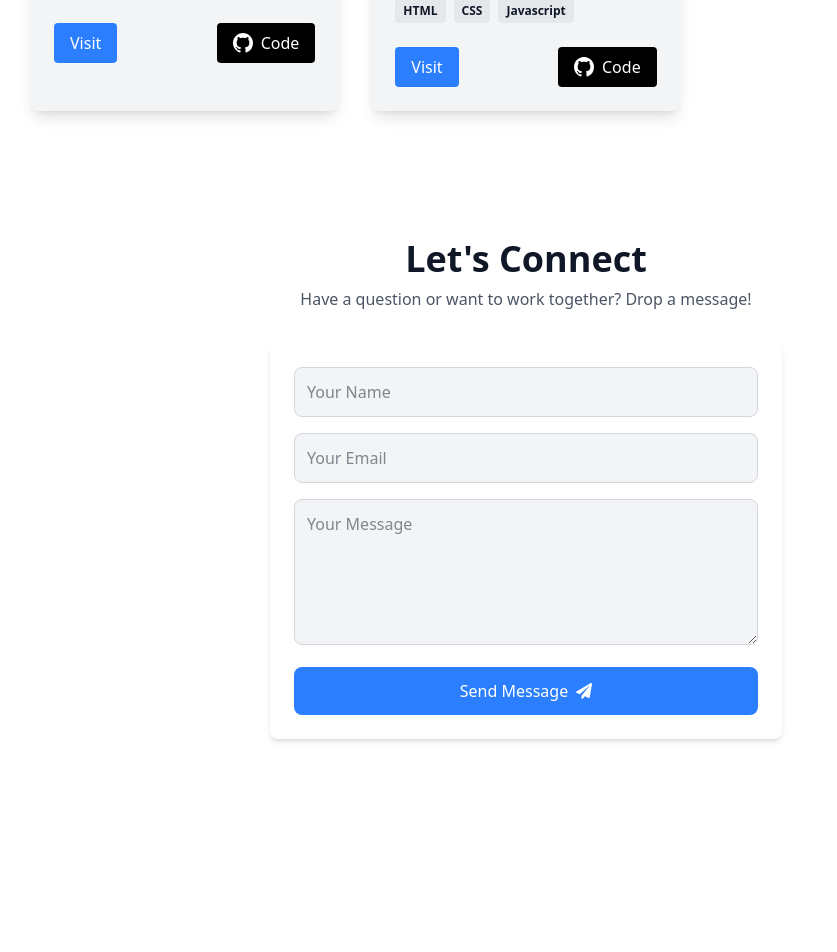
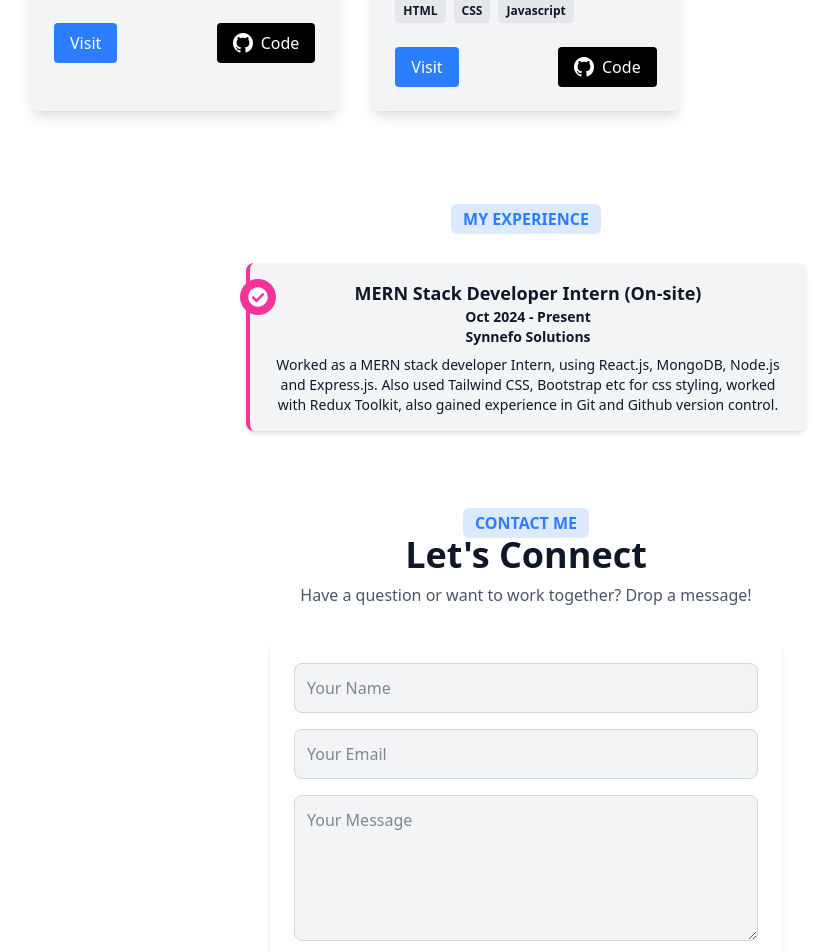
Before and after one commit to Athulya0001/Portfolio, a React (Vite) app: page / in a window 1280 px wide. Shown: the part 2479-3431 px from the top of the page, without its empty margins (114-951 px from the left). Before the commit the page ends 3282 px from the top, so only its background shows below. Built offline with nearby package versions, Linux system fonts and the light colour scheme.

Commit message:
Experenice section

```diff
--- a/src/App.jsx
+++ b/src/App.jsx
@@ -6,6 +6,7 @@ import Projects from './components/Projects/Projects'
 import Navbar from './components/Navbar/Navbar'
 import { ThemeContext } from './Context/ThemeContext'
 import Contact from './components/Contact/Contact'
+import Experience from './components/Experience/Experience'
 
 const App = () => {
   const { darkMode } = useContext(ThemeContext)
@@ -16,6 +17,7 @@ const App = () => {
         <Home />
         <About />
         <Projects/>
+        <Experience/>
         <Contact/>
       </div>
     </div>
--- a/src/components/Contact/Contact.jsx
+++ b/src/components/Contact/Contact.jsx
@@ -5,12 +5,20 @@ import { FaPaperPlane } from "react-icons/fa";
 import { ThemeContext } from "../../Context/ThemeContext";
 
 const Contact = () => {
-  const [state, handleSubmit] = useForm("https://formspree.io/f/mjkyowqv");
+  const [state, handleSubmit] = useForm("mjkyowqv");
   const { darkMode } = useContext(ThemeContext);
 
   return (
     <section id="contact" className="py-16 px-6 md:px-12 lg:px-20 transition-colors">
       <div className="text-center">
+        <span
+                  className={`uppercase font-semibold px-3 py-1 rounded-md transition-colors ${darkMode
+                      ? "text-blue-300 bg-blue-900"
+                      : "text-blue-500 bg-blue-100"
+                    }`}
+                >
+                  Contact Me
+                </span>
         <h2 className="text-3xl md:text-4xl font-bold">Let's Connect</h2>
         <p className="mt-2 text-gray-600 dark:text-gray-300">
           Have a question or want to work together? Drop a message!
--- /dev/null
+++ b/src/components/Experience/Experience.jsx
@@ -0,0 +1,57 @@
+import { useState, useContext } from "react";
+import { motion } from "framer-motion";
+import { FaCheckCircle } from "react-icons/fa";
+import { ThemeContext } from "../../Context/ThemeContext";
+
+const steps = [
+  {
+    title: "MERN Stack Developer Intern (On-site)",
+    duration: "Oct 2024 - Present",
+    companyName: "Synnefo Solutions",
+    description:
+      "Worked as a MERN stack developer Intern, using React.js, MongoDB, Node.js and Express.js. Also used Tailwind CSS, Bootstrap etc for css styling, worked with Redux Toolkit, also gained experience in Git and Github version control."
+  }
+];
+
+const Experience = () => {
+  const { darkMode } = useContext(ThemeContext);
+
+  return (
+    <div className={`p-4 text-center ${darkMode ? " text-gray-100" : " text-gray-900"}`} id="experience">
+      <div className="py-4">
+        <span
+          className={`uppercase font-semibold px-3 py-1 rounded-md transition-colors ${darkMode
+              ? "text-blue-300 bg-blue-900"
+              : "text-blue-500 bg-blue-100"
+            }`}
+        >
+          My Experience
+        </span>
+      </div>
+
+      <div className="flex justify-center">
+        <div className="w-full md:w-4/5 lg:w-1/2">
+          {steps.map((step, index) => (
+            <motion.div
+              key={index}
+              className={`mt-4 p-4 shadow-md rounded-lg border-l-4 relative ${darkMode ? "bg-gray-900 border-pink-500" : "bg-gray-100 border-pink-500"}`}
+              initial={{ opacity: 0, x: -50 }}
+              animate={{ opacity: 1, x: 0 }}
+              transition={{ duration: 0.5, delay: index * 0.2 }}
+            >
+              <div className="absolute top-4 left-[-10px] bg-pink-500 text-white p-2 rounded-full">
+                <FaCheckCircle size={20} />
+              </div>
+              <h3 className="text-lg font-bold">{step.title}</h3>
+              <p className="text-sm font-semibold">{step.duration}</p>
+              <p className="text-sm font-semibold">{step.companyName}</p>
+              <p className="text-sm mt-2">{step.description}</p>
+            </motion.div>
+          ))}
+        </div>
+      </div>
+    </div>
+  );
+};
+
+export default Experience;
```
Also changed, not shown: 1 other file (tests, documents, lock files or other folders).
